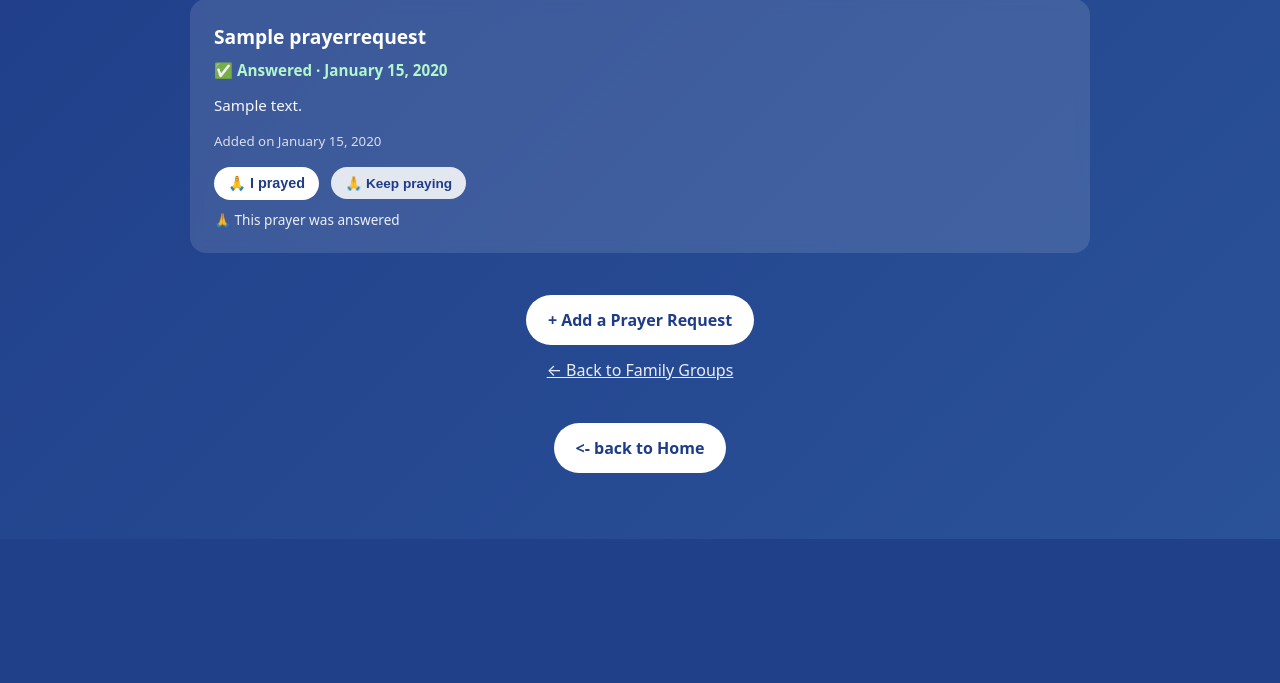
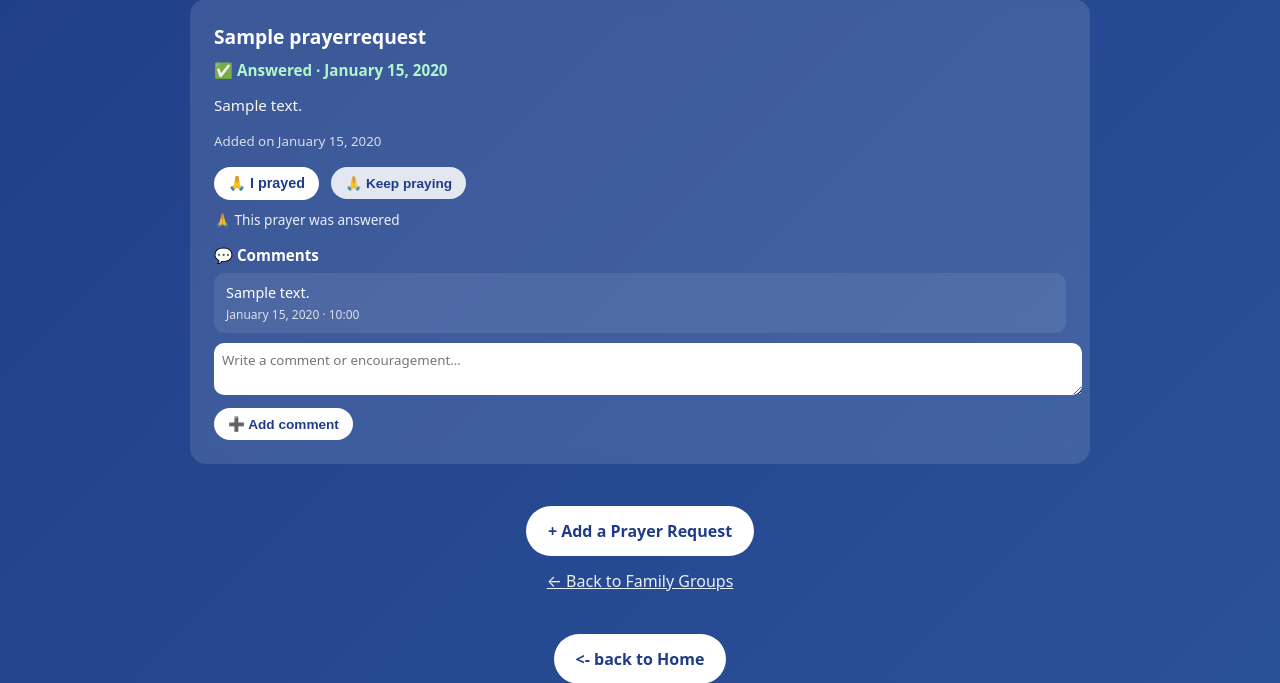
Before and after one commit to diegoezce/GlobalPrayer, a Django app: page /prayer-board/1/prayer-requests/ in a window 1280 px wide. Shown: the part 346-1029 px from the top of the page. Before the commit the page ends 885 px from the top, so only its background shows below. Run offline with Django 5.2, Linux system fonts and the light colour scheme; tables that the repository leaves empty hold one stand-in row (values such as "Sample post").

Commit message:
added comments

```diff
--- a/GlobalPrayer/prayer_board/models.py
+++ b/GlobalPrayer/prayer_board/models.py
@@ -22,3 +22,12 @@ class PrayerRequest(models.Model):
 
     def __str__(self):
         return self.title
+
+class PrayerComment(models.Model):
+    prayer_request = models.ForeignKey(
+        PrayerRequest,
+        related_name="comments",
+        on_delete=models.CASCADE
+    )
+    text = models.TextField()
+    created_at = models.DateTimeField(auto_now_add=True)
--- a/GlobalPrayer/prayer_board/templates/prayer_board/prayer_requests_list.html
+++ b/GlobalPrayer/prayer_board/templates/prayer_board/prayer_requests_list.html
@@ -203,6 +203,41 @@
                             {% endif %}
                         {% endif %}
                     </div>
+
+                    <div class="comments" style="margin-top:16px;">
+                        <h4 style="margin:0 0 8px; font-size:0.95rem;">💬 Comments</h4>
+
+                        {% if request.comments.all %}
+                            <div style="display:flex; flex-direction:column; gap:8px;">
+                                {% for comment in request.comments.all %}
+                                    <div style="background:rgba(255,255,255,0.08); padding:10px 12px; border-radius:10px;">
+                                        <div style="font-size:0.9rem;">{{ comment.text }}</div>
+                                        <div style="font-size:0.75rem; opacity:0.8; margin-top:4px;">
+                                            {{ comment.created_at|date:"F j, Y · H:i" }}
+                                        </div>
+                                    </div>
+                                {% endfor %}
+                            </div>
+                        {% else %}
+                            <div style="font-size:0.85rem; opacity:0.85;">
+                                No comments yet.
+                            </div>
+                        {% endif %}
+
+                        <form method="POST" action="{% url 'add_prayer_comment' request.id %}" style="margin-top:10px;">
+                            {% csrf_token %}
+                            <textarea
+                                name="text"
+                                rows="2"
+                                placeholder="Write a comment or encouragement…"
+                                style="width:100%; border-radius:10px; padding:8px; border:none; font-family:inherit;"></textarea>
+                            <button type="submit"
+                                    class="btn"
+                                    style="margin-top:8px; padding:8px 14px; font-size:0.85rem;">
+                                ➕ Add comment
+                            </button>
+                        </form>
+                    </div>
                 </div>
             {% endfor %}
         </div>
--- a/GlobalPrayer/prayer_board/urls.py
+++ b/GlobalPrayer/prayer_board/urls.py
@@ -19,4 +19,9 @@ urlpatterns = [
     views.family_group_created,
     name='family_group_created'
     ),
+    path(
+    "prayer-request/<int:request_id>/comment/",
+    views.add_prayer_comment,
+    name="add_prayer_comment"
+    ),
 ]
--- a/GlobalPrayer/prayer_board/views.py
+++ b/GlobalPrayer/prayer_board/views.py
@@ -1,5 +1,5 @@
 from django.shortcuts import render, get_object_or_404, redirect
-from .models import FamilyGroup, PrayerRequest
+from .models import FamilyGroup, PrayerRequest, PrayerRequest, PrayerComment
 from django.utils import timezone
 import random
 
@@ -130,3 +130,18 @@ def family_groups_list(request):
 
 def prayer_board_landing(request):
     return render(request, "prayer_board/landing.html")
+
+
+
+def add_prayer_comment(request, request_id):
+    prayer_request = get_object_or_404(PrayerRequest, id=request_id)
+
+    if request.method == "POST":
+        text = request.POST.get("text", "").strip()
+        if text:
+            PrayerComment.objects.create(
+                prayer_request=prayer_request,
+                text=text
+            )
+
+    return redirect("prayer_requests_list", prayer_request.family_group.id)
```
Also changed, not shown: GlobalPrayer/prayer/models.py (line endings or trailing spaces), GlobalPrayer/prayer/views.py (line endings or trailing spaces).
